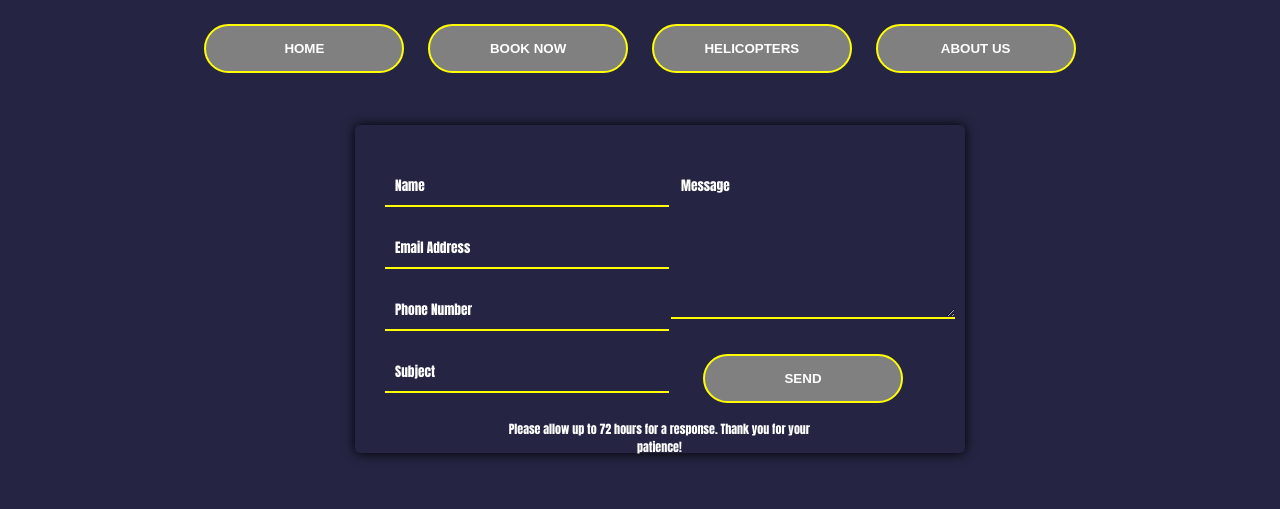
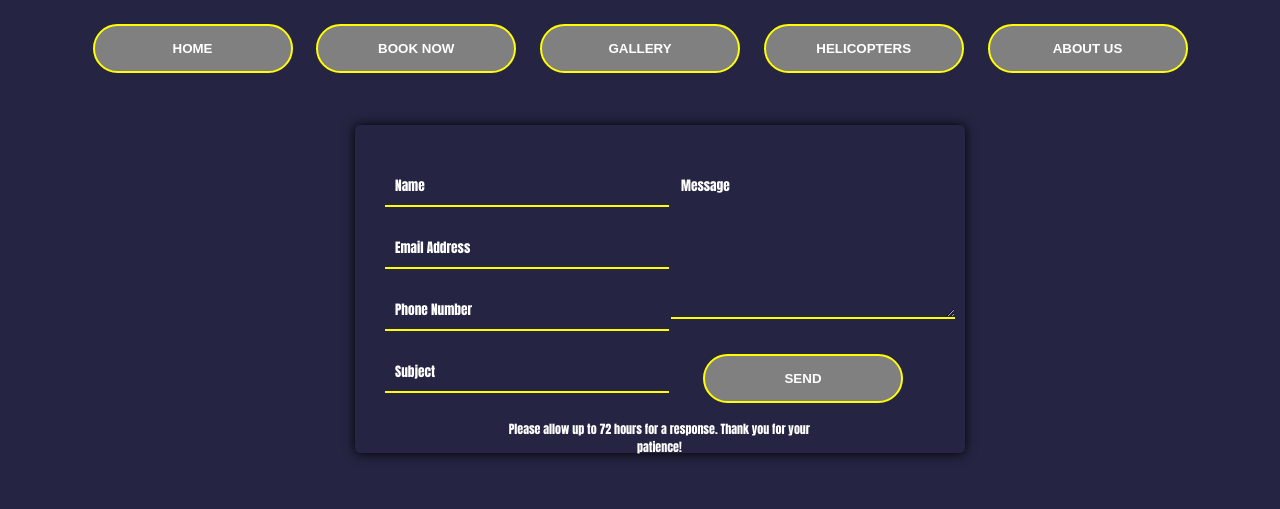
Before and after one commit to GamingWithGravy/CN-website-project, a plain HTML site: page contactus.html in a window 1280 px wide. Shown: the part 291-800 px from the top of the page. Drawn offline with Linux system fonts and the light colour scheme.

Commit message:
Update contactus.html

```diff
--- a/contactus.html
+++ b/contactus.html
@@ -18,6 +18,7 @@
         <div>
             <a href="index.html"><button type="button"><span></span>HOME</button></a>
             <a href="booknow.html"><button type="button"><span></span>BOOK NOW</button></a>
+             <a href="gallery.html"><button type="button"><span></span>GALLERY</button></a>
             <a href="Helicopters.html"><button type="button"><span></span>HELICOPTERS</button></a>
             <a href="aboutus.html"><button type="button"><span></span>ABOUT US</button></a>
 
```
